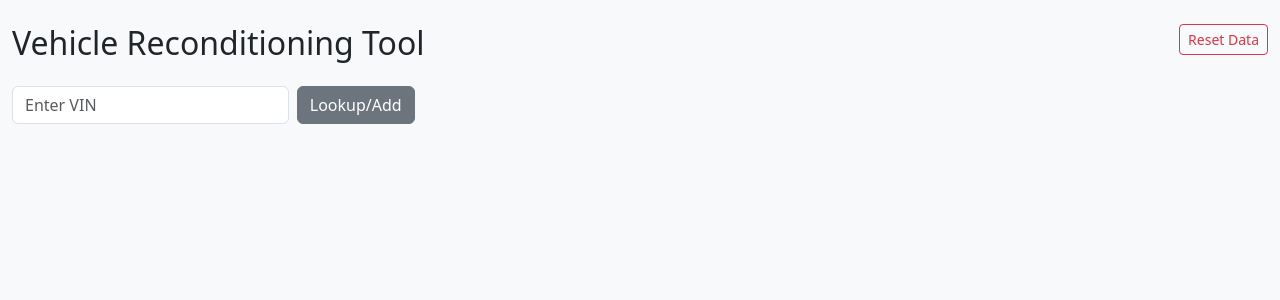
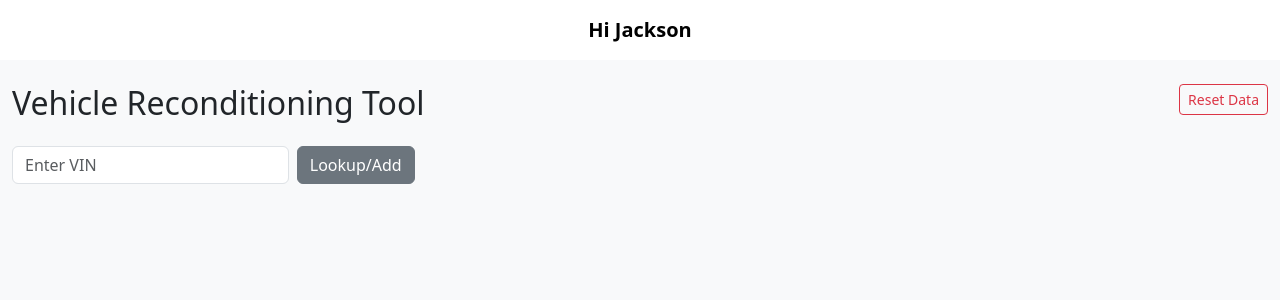
Before and after one commit to jakeosmith/hilarymasterserver, a Next.js app: page / in a window 1280 px wide. Shown: the top 300 px of the page. Built offline with nearby package versions, Linux system fonts and the light colour scheme.

Commit message:
fix: greet Jackson on home page

```diff
--- a/app/page.tsx
+++ b/app/page.tsx
@@ -1,4 +1,3 @@
-'use client'
 
 import { Metadata } from 'next'
 
@@ -8,9 +7,12 @@ export const metadata: Metadata = {
 
 export default function Home() {
   return (
-    <iframe
-      src="/recon-tool/index.html"
-      style={{ width: '100%', height: '100vh', border: 'none' }}
-    />
+    <div>
+      <h1 className="text-center text-xl font-semibold my-4">Hi Jackson</h1>
+      <iframe
+        src="/recon-tool/index.html"
+        style={{ width: '100%', height: 'calc(100vh - 4rem)', border: 'none' }}
+      />
+    </div>
   )
 }
```
Also changed, not shown: public/recon-tool/README.md.
